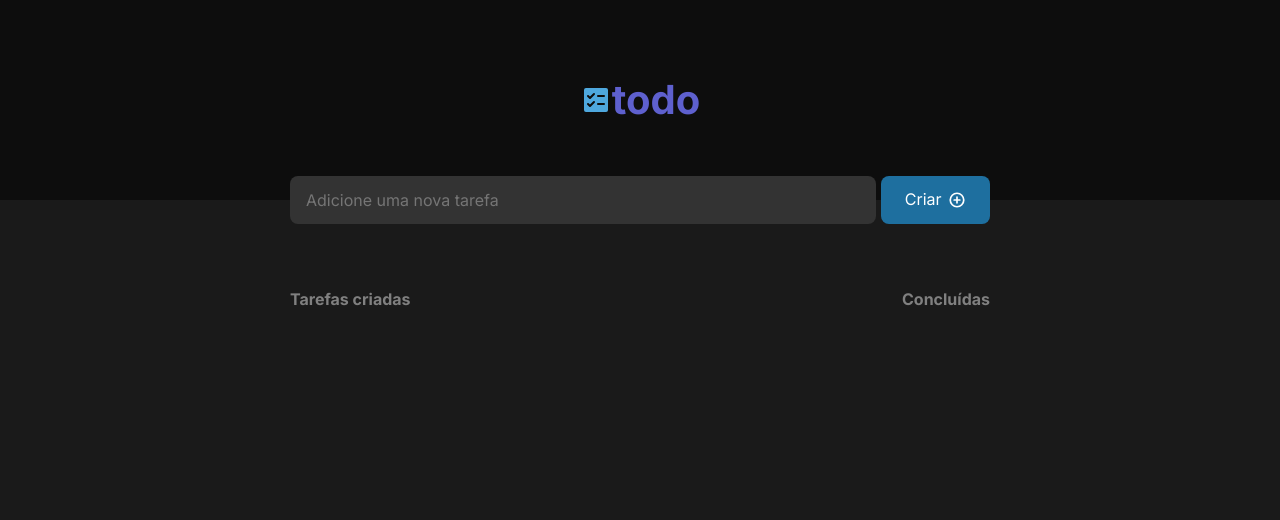
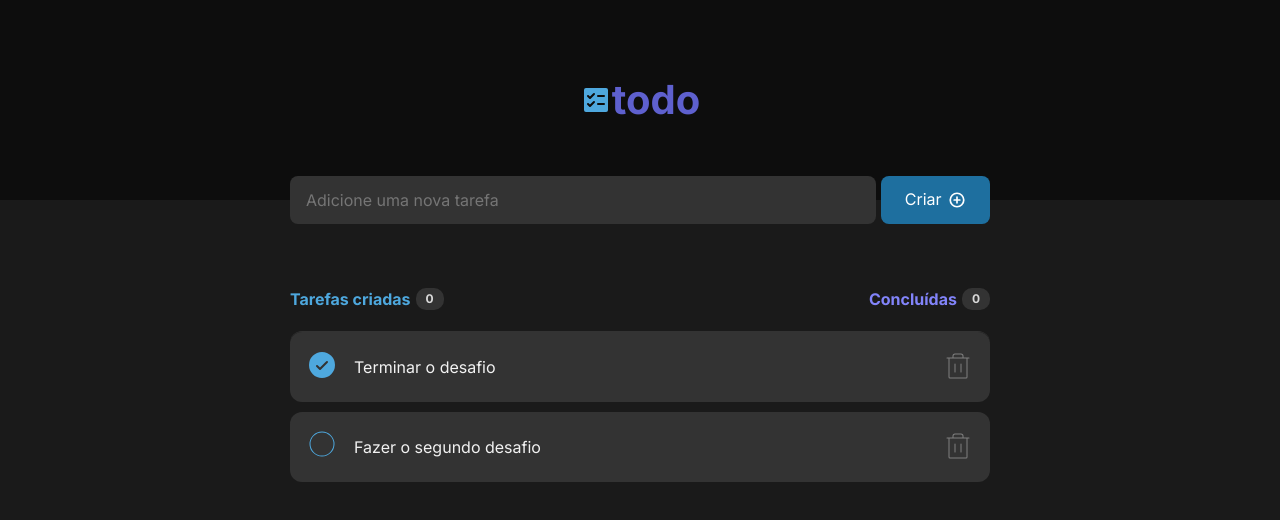
Before and after one commit to cayquesilva/todoList, a React (Vite) app in the folder todo-list-ts/: page / in a window 1280 px wide. Shown: the top 520 px of the page. Built offline with nearby package versions, Linux system fonts and the light colour scheme; the HTML template or start-up script is replaced by a standard one.

Commit message:
chore: usestate para cada task.

```diff
--- a/todo-list-ts/package.json
+++ b/todo-list-ts/package.json
@@ -12,11 +12,13 @@
   "dependencies": {
     "@phosphor-icons/react": "^2.1.7",
     "react": "^18.3.1",
-    "react-dom": "^18.3.1"
+    "react-dom": "^18.3.1",
+    "uuid": "^10.0.0"
   },
   "devDependencies": {
     "@types/react": "^18.3.3",
     "@types/react-dom": "^18.3.0",
+    "@types/uuid": "^10.0.0",
     "@typescript-eslint/eslint-plugin": "^7.13.1",
     "@typescript-eslint/parser": "^7.13.1",
     "@vitejs/plugin-react": "^4.3.1",
--- a/todo-list-ts/src/components/Tasks.module.css
+++ b/todo-list-ts/src/components/Tasks.module.css
@@ -1,17 +1,9 @@
-.list{
+.tasks{
+    display: flex;
+    flex-direction:column;
+    gap: 0.3rem;
     margin-top: 4rem;
     min-width: 300px;
     max-width: 700px;
     width: 100%;
-    display: flex;
-    justify-content: center;
-    gap: 0.3rem;
 }
-
-.header{
-    display: flex;
-    min-width: 300px;
-    max-width: 700px;
-    width: 100%;
-    justify-content: space-between;
-}
--- a/todo-list-ts/src/components/Tasks.tsx
+++ b/todo-list-ts/src/components/Tasks.tsx
@@ -1,13 +1,13 @@
+import { TaskHeader } from "./TasksHeader";
 import style from './Tasks.module.css';
+import { TaskItens } from "./TasksItens";
 
 export function Tasks(){
     return(
         <>
-            <div className={style.list}>
-                <div className={style.header}>
-                    <h4>Tarefas criadas</h4>
-                    <h4>Concluídas</h4>
-                </div>
+            <div className={style.tasks}>
+                <TaskHeader/>
+                <TaskItens/>
             </div>
         </>
     )
--- /dev/null
+++ b/todo-list-ts/src/components/TasksHeader.module.css
@@ -0,0 +1,30 @@
+.list{
+    display: flex;
+    flex: 1;
+    gap: 0.3rem;
+    justify-content: space-between;
+}
+
+.flex{
+    display: flex;
+    align-items: center;
+}
+
+
+.textblue{
+    color: var(--blue)
+}
+
+.textpurple{
+    color: var(--purple)
+}
+
+.badge{
+    margin-left: 5px;
+    padding: 0 10px;
+    border-radius: 10px;
+    font-size: 12px;
+    font-weight: bold;
+    color: var(--gray-200);
+    background: var(--gray-400);
+}
--- /dev/null
+++ b/todo-list-ts/src/components/TasksHeader.tsx
@@ -0,0 +1,18 @@
+import style from './TasksHeader.module.css';
+
+export function TaskHeader(){
+    return(
+        <>
+            <div className={style.list}>
+                <div className={style.flex}>
+                    <h4 className={style.textblue}>Tarefas criadas</h4>
+                    <span className={style.badge}>0</span>
+                </div>
+                <div className={style.flex}>
+                    <h4 className={style.textpurple}>Concluídas</h4>
+                    <span className={style.badge}>0</span>
+                </div>
+            </div>
+        </>
+    )
+}
--- /dev/null
+++ b/todo-list-ts/src/components/TasksItens.module.css
@@ -0,0 +1,25 @@
+.flex{
+    display:flex;
+    flex-direction: column;
+    align-items: center;
+    gap: 0.6rem;
+    margin-top: 1rem;
+    border-radius: 12px;
+    border-top: 1px solid var(--gray-400);
+}
+
+.textbox{
+    display: flex;
+    flex-direction: column;
+    gap: 0;
+    align-items: center;
+    justify-content: center;
+}
+
+.notask{
+    display:none;
+    align-items: center;
+    justify-content: center;
+    flex-direction:column;
+    margin-top: 2rem;
+}
--- /dev/null
+++ b/todo-list-ts/src/components/TasksItens.tsx
@@ -0,0 +1,61 @@
+import { ClipboardText } from "@phosphor-icons/react";
+import { v4 as uuidv4} from 'uuid';
+import style from './TasksItens.module.css';
+import { UniqueTask } from "./UniqueTask";
+import { useState } from "react";
+
+export function TaskItens(){
+
+    const [tasks, setTasks] = useState([
+        {
+            id: uuidv4(),
+            title: "Terminar o desafio",
+            isComplete: true
+        },
+        {
+            id: uuidv4(),
+            title: "Fazer o segundo desafio",
+            isComplete: false
+        }
+    ])
+
+    function changeCompleteStatus(id: string){
+        //transforma a lista de tasks a partir do map
+        setTasks(tasks.map(
+            //caso o task.id for igual ao id passado no componente, vai retornar a lista anterior com a task iscomplete por seu inverso, senão retorna lista sem alteração.
+            (task) => task.id === id ?
+                {
+                    ...task,
+                    isComplete: !task.isComplete
+                }
+                : task
+        ))
+    }
+
+
+    return(
+        <>
+            <div className={style.flex}>
+                <div className={style.notask}>
+                    <ClipboardText size={56} color="var(--gray-400)" weight="thin"/>
+                    <div className={style.textbox}>
+                        <h3>Você ainda não tem tarefas cadastradas</h3>
+                        <p>Crie tarefas e organize seus itens a fazer</p>
+                    </div>
+                </div>
+
+                {tasks.map(task => {
+                    return (
+                        <UniqueTask key={task.id}
+                            id={task.id}
+                            isComplete={task.isComplete}
+                            title={task.title}
+                            onChangeCompleteStatus={() => changeCompleteStatus(task.id)}
+                        />
+                    )
+                })}
+
+            </div>
+        </>
+    )
+}
--- /dev/null
+++ b/todo-list-ts/src/components/UniqueTask.module.css
@@ -0,0 +1,24 @@
+.taskbox{
+    background: var(--gray-400);
+    width: 100%;
+    height: 70px;
+    display: flex;
+    border-radius: 12px;
+    padding: 1rem;
+    align-items: center;
+    justify-content: space-between;
+    gap: 1rem;
+}
+
+
+.text_task{
+    color: var(--gray-100);
+    flex: 1;
+}
+
+.button{
+    background: none;
+    border: 0;
+    cursor: pointer;
+    box-shadow: none;
+}
--- /dev/null
+++ b/todo-list-ts/src/components/UniqueTask.tsx
@@ -0,0 +1,30 @@
+import { CheckCircle, Circle, Trash } from '@phosphor-icons/react';
+import style from './UniqueTask.module.css';
+
+interface UniqueTaskProps{
+    id: string,
+    title: string,
+    isComplete: boolean,
+    onChangeCompleteStatus: () => void;
+}
+
+export function UniqueTask({...props}: UniqueTaskProps){
+
+    return (
+        <>
+            <div className={style.taskbox} id={props.id}>
+                {props.isComplete ?(
+                    <button className={style.button} onClick={props.onChangeCompleteStatus}>
+                        <CheckCircle size={32} color="#4EA8DE" weight="fill" />
+                    </button>
+                ):(
+                    <button className={style.button} onClick={props.onChangeCompleteStatus}>
+                        <Circle size={32} color="#4EA8DE" weight="thin" />
+                    </button>
+                )}
+                <p className={style.text_task}>{props.title}</p>
+                <Trash size={32} color="#808080" weight="thin"/>
+            </div>
+        </>
+    )
+}
```
Also changed, not shown: 1 other file (tests, documents, lock files or other folders).
